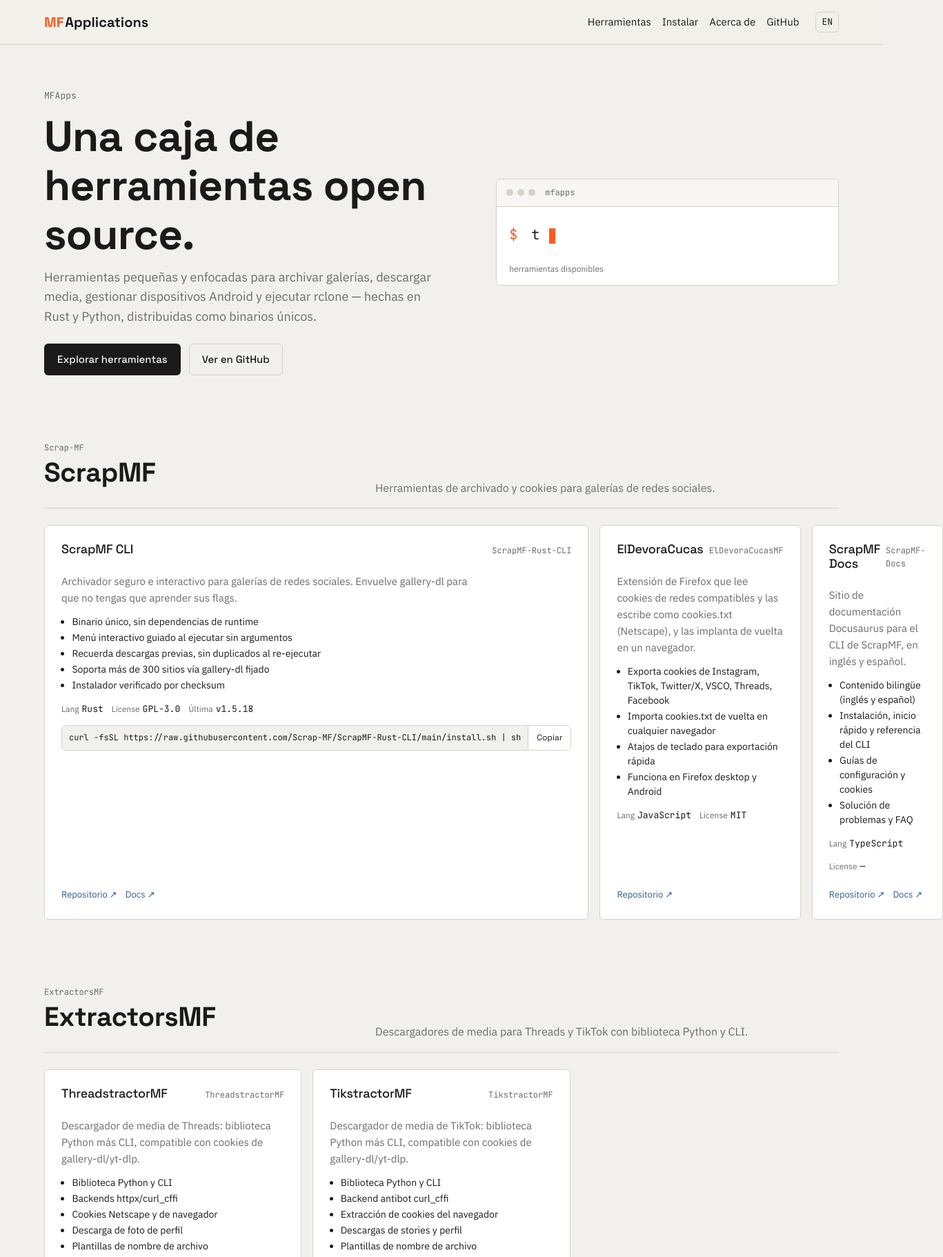
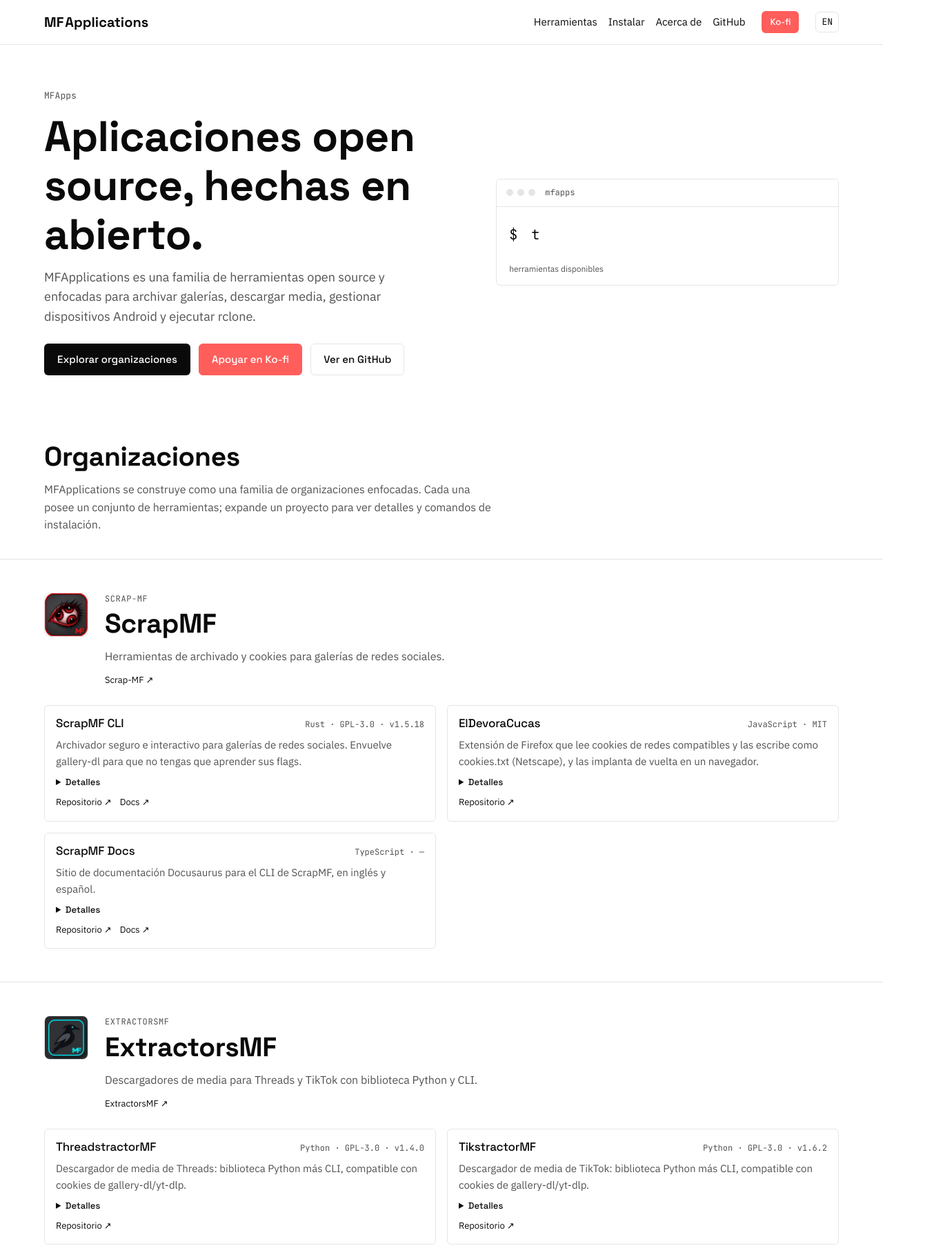
Before and after one commit to MFApplications/MFApplications.github.io, an Astro site: page /es in a window 1280 px wide. Shown: the top 1822 px of the page at 69% size, 1367 px wide, since content can reach past the window. Built offline with nearby package versions, Linux system fonts and the light colour scheme; Astro itself is replaced by a stand-in of ours.

Commit message:
Redesign: monochrome palette, org-centric cards, Ko-fi support

```diff
--- a/src/components/Footer.astro
+++ b/src/components/Footer.astro
@@ -6,7 +6,7 @@ const { locale } = Astro.props;
 <footer class="site-footer">
   <div class="container footer-inner">
     <p>{t(locale, 'footer.license')}</p>
-    <p>{t(locale, 'footer.built')}</p>
+    <p><a href="https://ko-fi.com/mfapplications" rel="noopener" target="_blank">{t(locale, 'footer.kofi')}</a> · {t(locale, 'footer.built')}</p>
   </div>
 </footer>
 
--- a/src/components/Header.astro
+++ b/src/components/Header.astro
@@ -19,6 +19,7 @@ const altPath = locale === 'en' ? base + '/es/' : base + '/';
       <a href="#about">{t(locale, 'nav.about')}</a>
       <a href="https://github.com/MFApplications" rel="noopener" target="_blank">{t(locale, 'nav.github')}</a>
     </nav>
+    <a class="kofi-btn" href="https://ko-fi.com/mfapplications" rel="noopener" target="_blank">Ko-fi</a>
     <a class="lang-switch" href={altPath} hreflang={locale === 'en' ? 'es' : 'en'}>
       {locale === 'en' ? 'ES' : 'EN'}
     </a>
@@ -45,7 +46,7 @@ const altPath = locale === 'en' ? base + '/es/' : base + '/';
   .brand-mark { color: var(--accent); }
   .nav { display: flex; gap: var(--space-4); margin-left: auto; }
   .nav a { color: var(--ink); font-size: 0.9375rem; }
-  .nav a:hover { color: var(--accent-2); text-decoration: none; }
+  .nav a:hover { color: var(--ink); text-decoration: none; }
   .lang-switch {
     font-family: 'JetBrains Mono', monospace;
     font-size: 0.8125rem;
@@ -54,7 +55,13 @@ const altPath = locale === 'en' ? base + '/es/' : base + '/';
     border-radius: var(--radius);
     color: var(--ink);
   }
-  .lang-switch:hover { border-color: var(--accent-2); text-decoration: none; }
+  .lang-switch:hover { border-color: var(--ink); text-decoration: none; }
+  .kofi-btn {
+    padding: 6px 12px; border-radius: var(--radius);
+    background: var(--kofi); color: #fff; font-size: 0.8125rem;
+    font-family: 'Space Grotesk', sans-serif; font-weight: 500;
+  }
+  .kofi-btn:hover { opacity: 0.85; text-decoration: none; }
   @media (max-width: 640px) {
     .nav { display: none; }
   }
--- a/src/components/Hero.astro
+++ b/src/components/Hero.astro
@@ -11,7 +11,8 @@ const toolNames = ['scrapmf', 'threadstractor', 'tikstractor', 'alejandradb', 'r
       <h1>{t(locale, 'hero.title')}</h1>
       <p class="hero-lead">{t(locale, 'hero.lead')}</p>
       <div class="hero-actions">
-        <a class="btn btn-primary" href="#tools">{t(locale, 'hero.cta.primary')}</a>
+        <a class="btn btn-primary" href="#scrap-mf">{t(locale, 'hero.cta.primary')}</a>
+        <a class="btn btn-kofi" href="https://ko-fi.com/mfapplications" rel="noopener" target="_blank">{t(locale, 'hero.cta.kofi')}</a>
         <a class="btn btn-ghost" href="https://github.com/MFApplications" rel="noopener" target="_blank">{t(locale, 'hero.cta.secondary')}</a>
       </div>
     </div>
@@ -85,7 +86,9 @@ const toolNames = ['scrapmf', 'threadstractor', 'tikstractor', 'alejandradb', 'r
   .btn-primary { background: var(--ink); color: var(--bg); }
   .btn-primary:hover { background: var(--accent); color: #fff; }
   .btn-ghost { border-color: var(--border); color: var(--ink); }
-  .btn-ghost:hover { border-color: var(--accent-2); }
+  .btn-ghost:hover { border-color: var(--ink); }
+  .btn-kofi { background: var(--kofi); color: #fff; border-color: var(--kofi); }
+  .btn-kofi:hover { opacity: 0.85; background: var(--kofi); }
   .hero-terminal {
     background: var(--surface);
     border: 1px solid var(--border);
--- a/src/components/Install.astro
+++ b/src/components/Install.astro
@@ -42,7 +42,7 @@ const commands = [
     background: var(--surface); color: var(--ink); cursor: pointer; font-size: 0.75rem;
     font-family: 'Space Grotesk', sans-serif;
   }
-  .copy-btn:hover { background: var(--accent-2); color: #fff; border-color: var(--accent-2); }
+  .copy-btn:hover { background: var(--ink); color: #fff; border-color: var(--ink); }
   @media (max-width: 640px) {
     .install-row { grid-template-columns: 1fr; }
   }
--- /dev/null
+++ b/src/components/OrgCard.astro
@@ -0,0 +1,102 @@
+---
+import { t } from '../i18n/ui';
+import type { Family } from '../data/projects';
+interface Props { family: Family; locale: 'en' | 'es'; }
+const { family, locale } = Astro.props;
+const base = import.meta.env.BASE_URL || '/';
+const avatar = (base.endsWith('/') ? base : base + '/') + family.avatar.replace(/^\//, '');
+---
+<section id={family.id} class="section org">
+  <div class="container">
+    <header class="org-head">
+      <img class="org-avatar" src={avatar} alt={family.org} width="64" height="64" loading="lazy" />
+      <div>
+        <p class="org-name">{family.org}</p>
+        <h2>{family.name}</h2>
+        <p class="org-desc">{family.description[locale]}</p>
+        <a class="org-link" href={family.url} rel="noopener" target="_blank">{family.url.replace('https://github.com/', '')} ↗</a>
+      </div>
+    </header>
+    <div class="project-list">
+      {family.projects.map((p) => (
+        <article class="project">
+          <div class="project-top">
+            <h3 class="project-name">{p.name}</h3>
+            <span class="project-meta">{p.language} · {p.license}{p.release ? ` · ${p.release}` : ''}</span>
+          </div>
+          <p class="project-desc">{p.description[locale]}</p>
+          <details class="project-details">
+            <summary>{t(locale, 'card.details')}</summary>
+            <ul class="project-features">
+              {p.features[locale].map((f) => <li>{f}</li>)}
+            </ul>
+            {p.install && (
+              <div class="project-install">
+                <code class="install-cmd">{p.install}</code>
+                <button class="copy-btn" type="button" data-copy={p.install} data-copied={t(locale, 'card.copied')} aria-label={t(locale, 'card.copy')}>
+                  {t(locale, 'card.copy')}
+                </button>
+              </div>
+            )}
+          </details>
+          <div class="project-links">
+            <a href={p.url} rel="noopener" target="_blank">{t(locale, 'card.repo')} ↗</a>
+            {p.docsUrl && <a href={p.docsUrl} rel="noopener" target="_blank">{t(locale, 'card.docs')} ↗</a>}
+          </div>
+        </article>
+      ))}
+    </div>
+  </div>
+</section>
+
+<style>
+  .section { padding: var(--space-7) 0; border-top: 1px solid var(--border); }
+  .section:first-of-type { border-top: 0; }
+  .org-head {
+    display: flex; gap: var(--space-5); align-items: flex-start;
+    margin-bottom: var(--space-5);
+  }
+  .org-avatar {
+    width: 64px; height: 64px; border-radius: 8px;
+    border: 1px solid var(--border); flex-shrink: 0;
+  }
+  .org-name {
+    font-family: 'JetBrains Mono', monospace; font-size: 0.75rem;
+    color: var(--muted); margin: 0 0 var(--space-1); text-transform: uppercase; letter-spacing: 0.05em;
+  }
+  .org-desc { color: var(--muted); margin: var(--space-2) 0; max-width: 60ch; }
+  .org-link { font-size: 0.8125rem; }
+  .project-list { display: grid; gap: var(--space-4); grid-template-columns: 1fr; }
+  @media (min-width: 720px) { .project-list { grid-template-columns: repeat(2, 1fr); } }
+  .project {
+    padding: var(--space-4); border: 1px solid var(--border); border-radius: var(--radius);
+    background: var(--surface);
+  }
+  .project-top { display: flex; justify-content: space-between; align-items: baseline; gap: var(--space-2); flex-wrap: wrap; }
+  .project-name { font-size: 1.0625rem; margin: 0; }
+  .project-meta { font-family: 'JetBrains Mono', monospace; font-size: 0.75rem; color: var(--muted); }
+  .project-desc { font-size: 0.9375rem; color: var(--muted); margin: var(--space-2) 0; }
+  .project-details { margin: var(--space-2) 0; }
+  .project-details summary {
+    cursor: pointer; font-size: 0.8125rem; color: var(--ink);
+    font-family: 'Space Grotesk', sans-serif; font-weight: 500;
+  }
+  .project-features { margin: var(--space-2) 0 0; padding-left: 1.1em; font-size: 0.875rem; color: var(--ink); }
+  .project-features li { margin-bottom: 2px; }
+  .project-install {
+    display: flex; align-items: stretch; gap: 0; margin-top: var(--space-2);
+    border: 1px solid var(--border); border-radius: var(--radius); overflow: hidden;
+  }
+  .install-cmd {
+    flex: 1; padding: 8px 10px; font-size: 0.75rem; background: var(--bg);
+    overflow-x: auto; white-space: nowrap; color: var(--ink);
+  }
+  .copy-btn {
+    padding: 0 12px; border: 0; border-left: 1px solid var(--border);
+    background: var(--surface); color: var(--ink); cursor: pointer; font-size: 0.75rem;
+    font-family: 'Space Grotesk', sans-serif;
+  }
+  .copy-btn:hover { background: var(--ink); color: var(--bg); }
+  .project-links { display: flex; gap: var(--space-3); margin-top: var(--space-2); }
+  .project-links a { font-size: 0.8125rem; }
+</style>
--- a/src/components/ProjectCard.astro
+++ b/src/components/ProjectCard.astro
@@ -41,7 +41,7 @@ const { project, locale } = Astro.props;
     border-radius: var(--radius);
     transition: border-color 150ms, transform 150ms;
   }
-  .card:hover { border-color: var(--accent-2); transform: translateY(-2px); }
+  .card:hover { border-color: var(--ink); transform: translateY(-2px); }
   .card-head { display: flex; align-items: baseline; justify-content: space-between; gap: var(--space-2); }
   .card-name { font-size: 1.125rem; }
   .card-org { font-family: 'JetBrains Mono', monospace; font-size: 0.75rem; color: var(--muted); }
@@ -68,7 +68,7 @@ const { project, locale } = Astro.props;
     background: var(--surface); color: var(--ink); cursor: pointer; font-size: 0.75rem;
     font-family: 'Space Grotesk', sans-serif;
   }
-  .copy-btn:hover { background: var(--accent-2); color: #fff; }
+  .copy-btn:hover { background: var(--ink); color: #fff; }
   .card-foot { display: flex; gap: var(--space-3); margin-top: auto; padding-top: var(--space-2); }
   .card-link { font-size: 0.8125rem; }
 </style>
--- a/src/data/projects.ts
+++ b/src/data/projects.ts
@@ -20,6 +20,7 @@ export interface Family {
   name: string;
   org: string;
   url: string;
+  avatar: string;
   description: { en: string; es: string };
   projects: Project[];
 }
@@ -30,6 +31,7 @@ export const families: Family[] = [
     name: 'ScrapMF',
     org: 'Scrap-MF',
     url: 'https://github.com/Scrap-MF',
+    avatar: '/orgs/scrap-mf.png',
     description: {
       en: 'Archiving and cookie tooling for social media galleries.',
       es: 'Herramientas de archivado y cookies para galerías de redes sociales.',
@@ -97,6 +99,7 @@ export const families: Family[] = [
     name: 'ExtractorsMF',
     org: 'ExtractorsMF',
     url: 'https://github.com/ExtractorsMF',
+    avatar: '/orgs/extractorsmf.png',
     description: {
       en: 'Media downloaders for Threads and TikTok with a Python library and CLI.',
       es: 'Descargadores de media para Threads y TikTok con biblioteca Python y CLI.',
@@ -145,6 +148,7 @@ export const families: Family[] = [
     name: 'AlejandraDB',
     org: 'AlejandraDB-MF',
     url: 'https://github.com/AlejandraDB-MF',
+    avatar: '/orgs/alejandradb-mf.png',
     description: {
       en: 'Android device management from the terminal.',
       es: 'Gestión de dispositivos Android desde la terminal.',
@@ -176,6 +180,7 @@ export const families: Family[] = [
     name: 'MFApplications',
     org: 'MFApplications',
     url: 'https://github.com/MFApplications',
+    avatar: '/orgs/mfapplications.png',
     description: {
       en: 'Desktop apps for managing cloud storage.',
       es: 'Apps de escritorio para gestionar almacenamiento en la nube.',
--- a/src/i18n/ui.ts
+++ b/src/i18n/ui.ts
@@ -9,13 +9,12 @@ export const ui = {
     'nav.about': 'About',
     'nav.github': 'GitHub',
     'hero.eyebrow': 'MFApps',
-    'hero.title': 'A toolbox of open-source utilities.',
-    'hero.lead': 'Small, focused tools for archiving galleries, downloading media, managing Android devices, and running rclone — built in Rust and Python, shipped as single binaries.',
-    'hero.cta.primary': 'Explore tools',
+    'hero.title': 'Open-source applications, built in the open.',
+    'hero.lead': 'MFApplications is a family of focused, open-source tools for archiving galleries, downloading media, managing Android devices, and running rclone.',
+    'hero.cta.primary': 'Explore organizations',
+    'hero.cta.kofi': 'Support on Ko-fi',
     'hero.cta.secondary': 'View on GitHub',
     'hero.terminal.label': 'available tools',
-    'tools.title': 'Tools',
-    'tools.lead': 'Every project is open source and free to use. Pick one, read its docs, or install it in one command.',
     'filter.all': 'All',
     'card.repo': 'Repository',
     'card.docs': 'Docs',
@@ -23,12 +22,19 @@ export const ui = {
     'card.install': 'Install',
     'card.copy': 'Copy',
     'card.copied': 'Copied',
+    'card.details': 'Details',
     'install.title': 'Install in one command',
     'install.lead': 'Both CLIs ship as single binaries. No package manager required.',
-    'about.title': 'About MFApps',
+    'orgs.title': 'Organizations',
+    'orgs.lead': 'MFApplications is built as a family of focused organizations. Each one owns a set of tools; expand a project for details and install commands.',
+    'about.title': 'About MFApplications',
     'about.body': 'MFApplications is a small family of open-source projects maintained across several GitHub organizations: Scrap-MF, ExtractorsMF, AlejandraDB-MF and MFApplications. Each tool does one thing well and stays out of your way.',
     'about.orgs': 'Organizations',
+    'support.title': 'Support MFApplications',
+    'support.body': 'If these tools are useful to you, consider supporting their development.',
+    'support.cta': 'Support on Ko-fi',
     'footer.license': 'Released under GPL-3.0 and MIT.',
+    'footer.kofi': 'Support on Ko-fi',
     'footer.built': 'Built with Astro.',
     'lang.switch': 'Language',
   },
@@ -40,9 +46,10 @@ export const ui = {
     'nav.about': 'Acerca de',
     'nav.github': 'GitHub',
     'hero.eyebrow': 'MFApps',
-    'hero.title': 'Una caja de herramientas open source.',
-    'hero.lead': 'Herramientas pequeñas y enfocadas para archivar galerías, descargar media, gestionar dispositivos Android y ejecutar rclone — hechas en Rust y Python, distribuidas como binarios únicos.',
-    'hero.cta.primary': 'Explorar herramientas',
+    'hero.title': 'Aplicaciones open source, hechas en abierto.',
+    'hero.lead': 'MFApplications es una familia de herramientas open source y enfocadas para archivar galerías, descargar media, gestionar dispositivos Android y ejecutar rclone.',
+    'hero.cta.primary': 'Explorar organizaciones',
+    'hero.cta.kofi': 'Apoyar en Ko-fi',
     'hero.cta.secondary': 'Ver en GitHub',
     'hero.terminal.label': 'herramientas disponibles',
     'tools.title': 'Herramientas',
@@ -54,12 +61,19 @@ export const ui = {
     'card.install': 'Instalar',
     'card.copy': 'Copiar',
     'card.copied': 'Copiado',
+    'card.details': 'Detalles',
     'install.title': 'Instala con un comando',
     'install.lead': 'Ambas CLIs se distribuyen como binarios únicos. No necesitas gestor de paquetes.',
-    'about.title': 'Acerca de MFApps',
+    'orgs.title': 'Organizaciones',
+    'orgs.lead': 'MFApplications se construye como una familia de organizaciones enfocadas. Cada una posee un conjunto de herramientas; expande un proyecto para ver detalles y comandos de instalación.',
+    'about.title': 'Acerca de MFApplications',
     'about.body': 'MFApplications es una pequeña familia de proyectos open source mantenidos en varias organizaciones de GitHub: Scrap-MF, ExtractorsMF, AlejandraDB-MF y MFApplications. Cada herramienta hace una sola cosa bien y no se interpone en tu camino.',
     'about.orgs': 'Organizaciones',
+    'support.title': 'Apoya a MFApplications',
+    'support.body': 'Si estas herramientas te resultan útiles, considera apoyar su desarrollo.',
+    'support.cta': 'Apoyar en Ko-fi',
     'footer.license': 'Publicado bajo GPL-3.0 y MIT.',
+    'footer.kofi': 'Apoyar en Ko-fi',
     'footer.built': 'Hecho con Astro.',
     'lang.switch': 'Idioma',
   },
--- a/src/pages/es/index.astro
+++ b/src/pages/es/index.astro
@@ -2,8 +2,7 @@
 import BaseLayout from '../../layouts/BaseLayout.astro';
 import Header from '../../components/Header.astro';
 import Hero from '../../components/Hero.astro';
-import FamilySection from '../../components/FamilySection.astro';
-import Install from '../../components/Install.astro';
+import OrgCard from '../../components/OrgCard.astro';
 import About from '../../components/About.astro';
 import Footer from '../../components/Footer.astro';
 import { families } from '../../data/projects';
@@ -14,9 +13,19 @@ const locale = 'es';
   <Header locale={locale} />
   <main id="main">
     <Hero locale={locale} />
-    {families.map((f) => <FamilySection family={f} locale={locale} />)}
-    <Install locale={locale} />
+    <section class="section orgs-intro">
+      <div class="container">
+        <h2>{t(locale, 'orgs.title')}</h2>
+        <p class="section-lead">{t(locale, 'orgs.lead')}</p>
+      </div>
+    </section>
+    {families.map((f) => <OrgCard family={f} locale={locale} />)}
     <About locale={locale} />
   </main>
   <Footer locale={locale} />
 </BaseLayout>
+
+<style is:global>
+  .orgs-intro { padding: var(--space-7) 0 var(--space-3); }
+  .section-lead { color: var(--muted); margin-bottom: var(--space-5); }
+</style>
--- a/src/pages/index.astro
+++ b/src/pages/index.astro
@@ -2,8 +2,7 @@
 import BaseLayout from '../layouts/BaseLayout.astro';
 import Header from '../components/Header.astro';
 import Hero from '../components/Hero.astro';
-import FamilySection from '../components/FamilySection.astro';
-import Install from '../components/Install.astro';
+import OrgCard from '../components/OrgCard.astro';
 import About from '../components/About.astro';
 import Footer from '../components/Footer.astro';
 import { families } from '../data/projects';
@@ -14,9 +13,19 @@ const locale = 'en';
   <Header locale={locale} />
   <main id="main">
     <Hero locale={locale} />
-    {families.map((f) => <FamilySection family={f} locale={locale} />)}
-    <Install locale={locale} />
+    <section class="section orgs-intro">
+      <div class="container">
+        <h2>{t(locale, 'orgs.title')}</h2>
+        <p class="section-lead">{t(locale, 'orgs.lead')}</p>
+      </div>
+    </section>
+    {families.map((f) => <OrgCard family={f} locale={locale} />)}
     <About locale={locale} />
   </main>
   <Footer locale={locale} />
 </BaseLayout>
+
+<style is:global>
+  .orgs-intro { padding: var(--space-7) 0 var(--space-3); }
+  .section-lead { color: var(--muted); margin-bottom: var(--space-5); }
+</style>
--- a/src/styles/global.css
+++ b/src/styles/global.css
@@ -1,12 +1,11 @@
 /* MFApps landing — design tokens */
 :root {
-  --bg: #f2f0ec;
+  --bg: #ffffff;
   --surface: #ffffff;
-  --ink: #1a1a1a;
-  --muted: #6b6b6b;
-  --accent: #ff5a1f;
-  --accent-2: #2e5c8a;
-  --border: #d6d2ca;
+  --ink: #0a0a0a;
+  --muted: #525252;
+  --kofi: #ff5e5b;
+  --border: #e5e5e5;
   --radius: 6px;
   --container: 1200px;
   --space-1: 4px;
@@ -21,13 +20,12 @@
 
 @media (prefers-color-scheme: dark) {
   :root {
-    --bg: #15171a;
-    --surface: #1d2024;
-    --ink: #eaeff5;
-    --muted: #9aa3ad;
-    --accent: #ff6b35;
-    --accent-2: #6fa3d9;
-    --border: #2c3138;
+    --bg: #0a0a0a;
+    --surface: #141414;
+    --ink: #fafafa;
+    --muted: #a3a3a3;
+    --kofi: #ff5e5b;
+    --border: #262626;
   }
 }
 
@@ -58,7 +56,7 @@ h3 { font-size: 1.25rem; font-weight: 500; }
 
 p { margin: 0 0 var(--space-3); max-width: 68ch; }
 
-a { color: var(--accent-2); text-decoration: none; }
+a { color: var(--ink); text-decoration: none; }
 a:hover { text-decoration: underline; }
 
 code, pre, .mono {
@@ -85,7 +83,7 @@ code, pre, .mono {
 .skip-link:focus { left: var(--space-4); }
 
 :focus-visible {
-  outline: 2px solid var(--accent-2);
+  outline: 2px solid var(--ink);
   outline-offset: 2px;
   border-radius: 2px;
 }
```
Also changed, not shown: src/components/About.astro (+20 -4 lines), public/orgs/alejandradb-mf.png (added), public/orgs/extractorsmf.png (added), public/orgs/mfapplications.png (added), public/orgs/scrap-mf.png (added).
